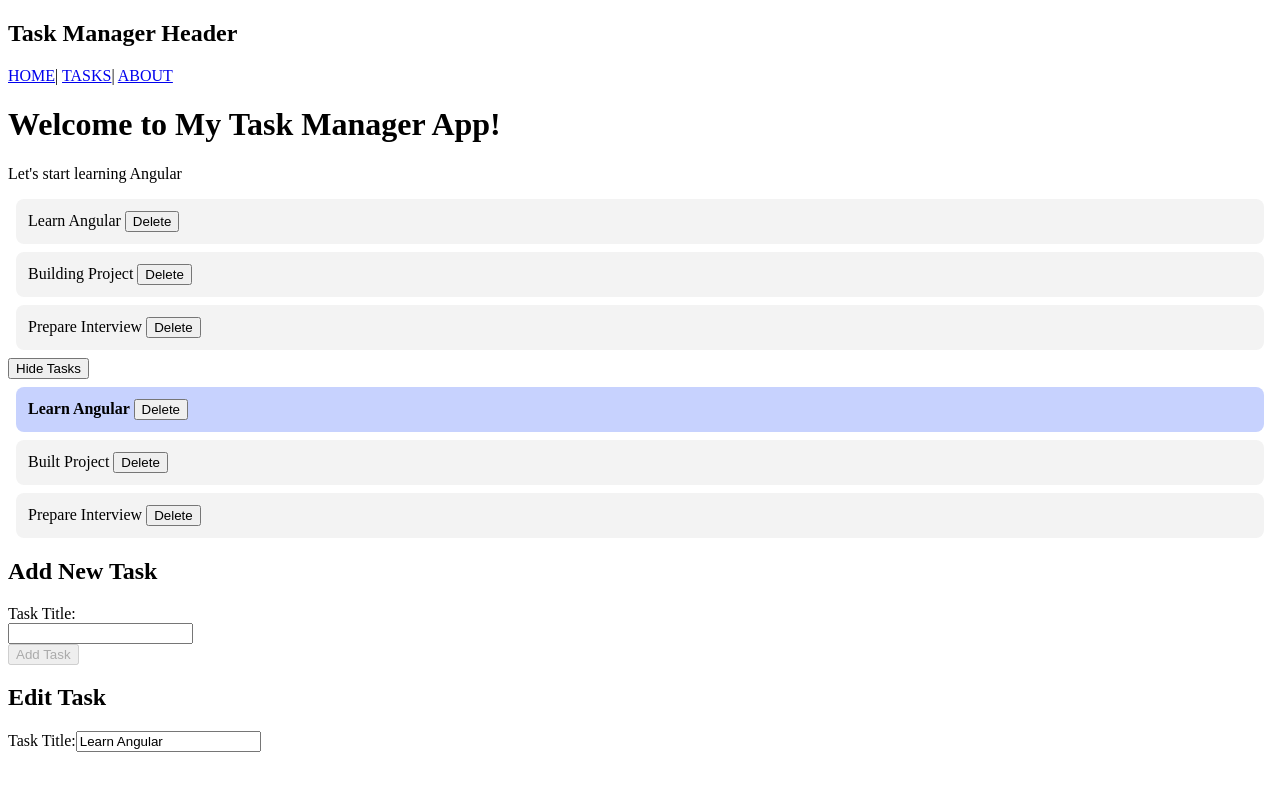
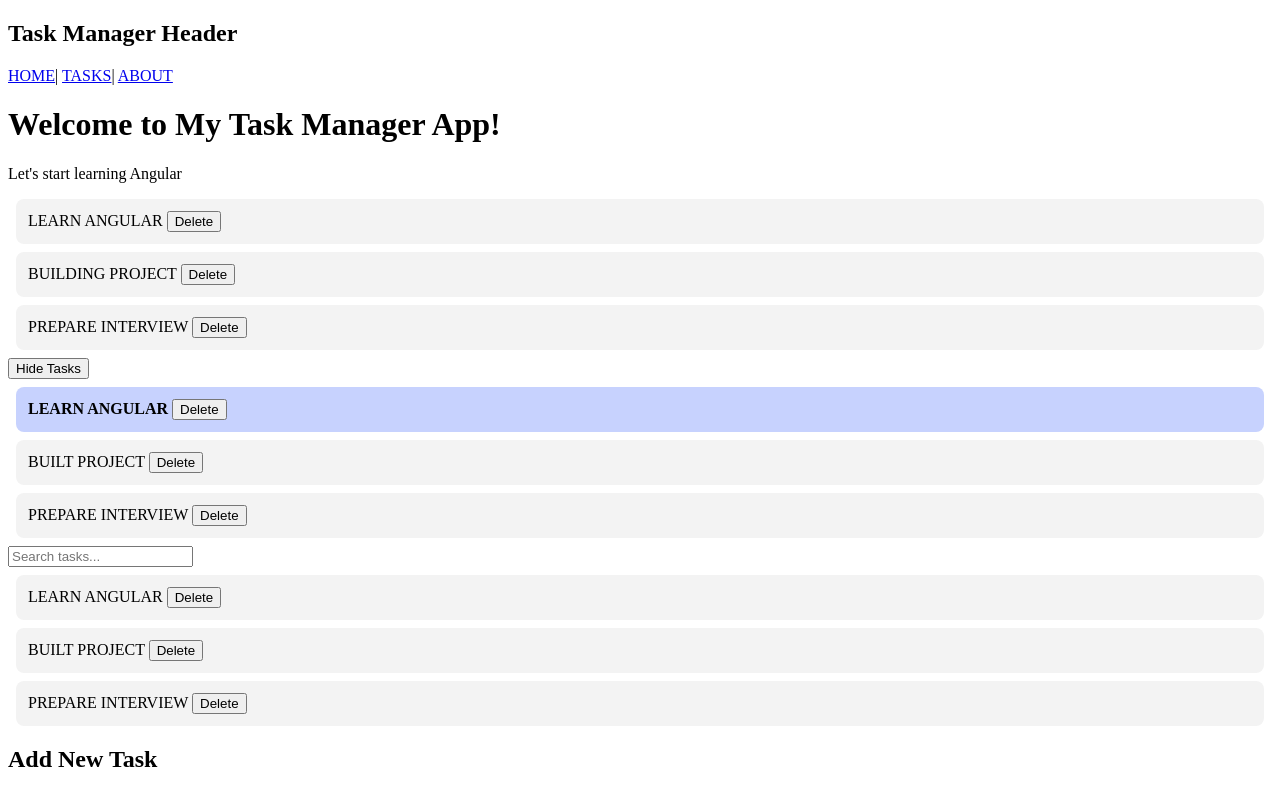
Before and after one commit to schunbuk7-beep/angular-practice, an Angular app in the folder angular-practice-app/: page / in a window 1280 px wide. Shown: the top 789 px of the page. Built offline with nearby package versions, Linux system fonts and the light colour scheme.

Commit message:
Day 14 - Pipes and filtering, uppercase pipe and custom filter pipe with search

```diff
--- a/angular-practice-app/src/app/app.component.html
+++ b/angular-practice-app/src/app/app.component.html
@@ -36,6 +36,20 @@ taskName="Prepare Interview"
 
 </div>
 
+<input type="text"
+  placeholder="Search tasks..."
+  [(ngModel)]="searchKeyword"/>
+
+<div *ngIf="showTasks">
+  <app-task-card
+    *ngFor="let task of tasks | filter:searchKeyword"
+    [taskName]="task"
+    [isHighlight]="false"
+    (taskClicked)="onTaskClicked($event)"
+    (deleteClicked)="onDeleteTask($event)">
+  </app-task-card>
+</div>
+
 <app-add-task></app-add-task>
 <app-edit-task></app-edit-task>
 
--- a/angular-practice-app/src/app/app.component.ts
+++ b/angular-practice-app/src/app/app.component.ts
@@ -7,12 +7,14 @@ import { CommonModule } from '@angular/common';
 import { TaskService } from './task.service';
 import { AddTask } from './add-task/add-task';
 import { EditTask } from './edit-task/edit-task';
+import { FormsModule } from '@angular/forms';
+import { FilterPipe } from './filter-pipe';
 
 
 @Component({
   selector: 'app-root',
   standalone: true,
-  imports: [RouterOutlet,CommonModule,HeaderComponent,FooterComponent,TaskCardComponent,AddTask,EditTask],
+  imports: [RouterOutlet,CommonModule,HeaderComponent,FooterComponent,TaskCardComponent,AddTask,EditTask,FormsModule,FilterPipe],
   templateUrl: './app.component.html',
   styleUrl: './app.component.css'
 })
@@ -33,6 +35,7 @@ export class App {
 
   tasks: string[] = [];
   showTasks = true;
+  searchKeyword: string = '';
 
   constructor(private taskService : TaskService)
   {
--- /dev/null
+++ b/angular-practice-app/src/app/filter-pipe.ts
@@ -0,0 +1,20 @@
+import { Pipe, PipeTransform } from '@angular/core';
+
+@Pipe({
+  name: 'filter',
+})
+export class FilterPipe implements PipeTransform {
+
+  transform(tasks: string[], keyword: string): string[] {
+    if(!keyword)
+    {
+      return tasks;
+    }
+
+    return tasks.filter(task =>
+      task.toLowerCase().includes(keyword.toLowerCase())
+    );
+
+  }
+
+}
--- a/angular-practice-app/src/app/task-card/task-card.component.html
+++ b/angular-practice-app/src/app/task-card/task-card.component.html
@@ -3,7 +3,9 @@ class ="task-card"
 [ngClass]="{highlight: isHighlight}"
 (click)="onclick()"
 >
-{{taskName}}
+
+
+{{taskName  | uppercase}}
 
 <button (click)="onDelete(); $event.stopPropagation()">Delete</button>
 </div>
```
Also changed, not shown: 1 other file (tests, documents, lock files or other folders).
